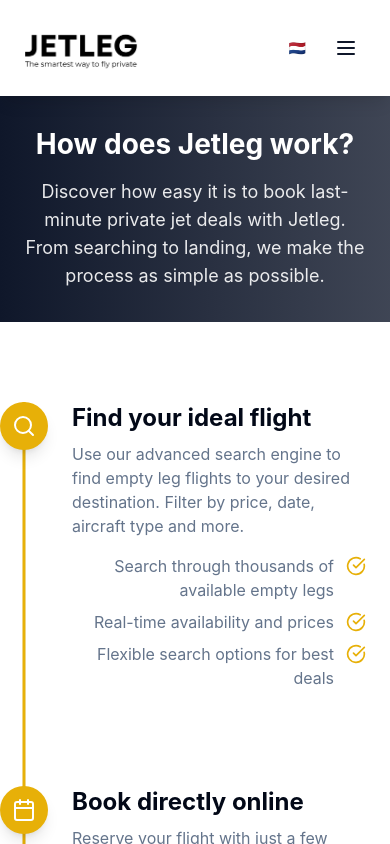
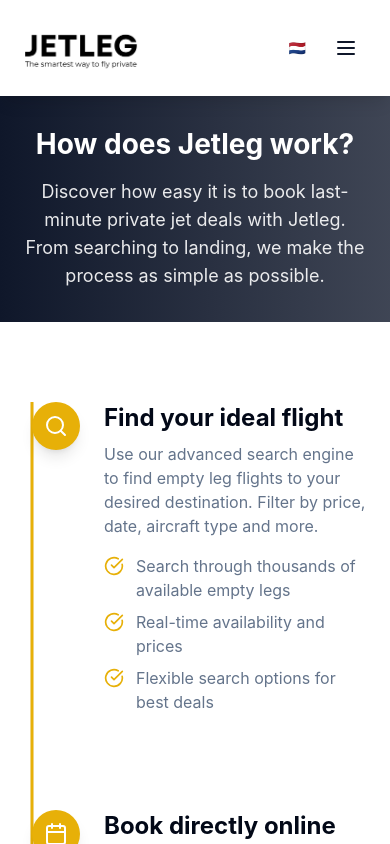
Before and after one commit to Rogerham/jetleg, a React (Vite) app: page /how-it-works in a window 390 px wide. Shown: the top 844 px of the page. Built offline with nearby package versions, Linux system fonts and the light colour scheme.

Commit message:
Code edited in Lovable Code Editor
Edited UI in Lovable

```diff
--- a/src/components/TimelineContainer.tsx
+++ b/src/components/TimelineContainer.tsx
@@ -44,6 +44,23 @@ const TimelineStep = ({ icon: Icon, stepNumber, title, description, details, isE
     };
   }, [onVisible, stepNumber]);
 
+  // Content block for mobile/tablet (always left-aligned)
+  const mobileContent = (
+    <>
+      <h3 className="text-2xl font-bold text-foreground mb-2">{title}</h3>
+      <p className="text-muted-foreground mb-4">{description}</p>
+      <ul className="space-y-2">
+        {details.map((detail, index) => (
+          <li key={index} className="flex items-start gap-3">
+            <CheckCircle className="h-5 w-5 text-accent flex-shrink-0 mt-0.5" />
+            <span className="text-muted-foreground">{detail}</span>
+          </li>
+        ))}
+      </ul>
+    </>
+  );
+
+  // Content block for desktop (staggered alignment)
   const desktopContent = (
     <>
       <h3 className="text-2xl font-bold text-foreground mb-2">{title}</h3>
@@ -62,19 +79,19 @@ const TimelineStep = ({ icon: Icon, stepNumber, title, description, details, isE
 
   return (
     <div ref={stepRef} className="relative w-full">
-      {/* Mobile/Tablet Layout */}
+      {/* Mobile/Tablet Layout (FIXED) */}
       <div className="lg:hidden flex items-start">
-        <div className="absolute left-0 flex items-center justify-center -translate-x-1/2">
+        <div className="absolute left-8 flex items-center justify-center -translate-x-1/2">
           <div className="z-10 flex h-12 w-12 items-center justify-center rounded-full bg-accent text-white shadow-lg">
             <Icon className="h-6 w-6" />
           </div>
         </div>
-        <div className="w-full pl-12">
-          {desktopContent}
+        <div className="w-full pl-20">
+          {mobileContent}
         </div>
       </div>
 
-      {/* Desktop Layout (Fixed) */}
+      {/* Desktop Layout */}
       <div className="hidden lg:grid grid-cols-12 gap-8 items-center">
         {isEven ? <div className="col-span-5"></div> : <div className="col-span-5 text-right pr-8">{desktopContent}</div>}
         <div className="col-span-2 flex justify-center">
@@ -130,8 +147,8 @@ const TimelineContainer = () => {
   return (
     <section ref={timelineRef} className="py-20 bg-background relative overflow-hidden">
       <div className="container mx-auto px-6 relative">
-        {/* Vertical Timeline Line */}
-        <div className="absolute top-0 bottom-0 lg:left-1/2 left-6 w-[3px] -translate-x-1/2 bg-muted rounded-full">
+        {/* Vertical Timeline Line (FIXED) */}
+        <div className="absolute top-0 bottom-0 lg:left-1/2 left-8 w-[3px] -translate-x-1/2 bg-muted rounded-full">
           <div
             className="absolute top-0 left-0 w-full bg-accent transition-all duration-150 ease-linear"
             style={{ height: `${scrollProgress * 100}%` }}
```
